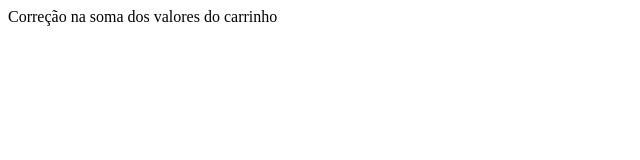
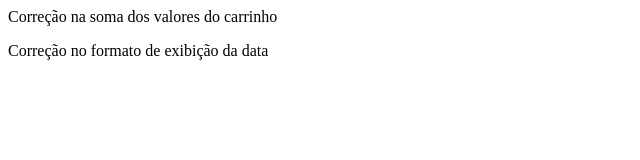
Before and after one commit to dorazzii/correcao-de-bugs, a plain HTML site: page index.html in a window 1280 px wide. Shown: the whole page, without its empty margins (0-640 px from the left). Drawn offline with Linux system fonts and the light colour scheme.

Commit message:
fix: ajusta exibição de data do perfil

```diff
--- a/index.html
+++ b/index.html
@@ -1 +1,2 @@
 <p>Correção na soma dos valores do carrinho</p>
+<p>Correção no formato de exibição da data</p>
```
